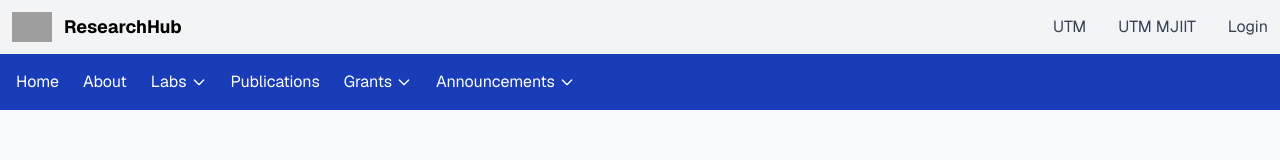
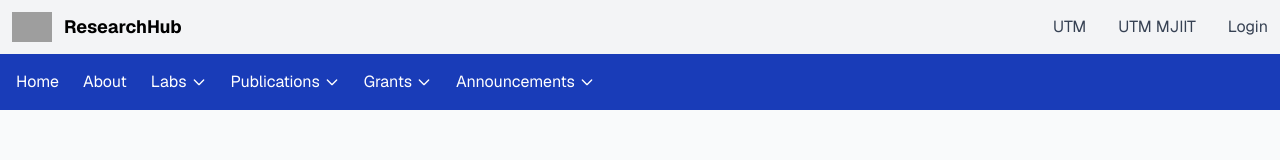
Before and after one commit to safcoding/researchhub, a Next.js app: page / in a window 1280 px wide. Shown: the top 160 px of the page. Built offline with nearby package versions, Linux system fonts and the light colour scheme; no server answers; grey boxes are pictures that could not be loaded.

Commit message:
general fixes

```diff
--- a/src/app/publications/page.tsx
+++ b/src/app/publications/page.tsx
@@ -174,6 +174,8 @@ const monthlyData = useMemo(() => {
                 </span>
               </h3>
 
+            {/* Add Publication Button */}
+            {/*
               <Link
                 href="/publication-add"
                 className="ml-4 bg-blue-600 hover:bg-blue-700 text-white px-4 py-2 rounded text-sm flex items-center transition-colors"
@@ -194,7 +196,7 @@ const monthlyData = useMemo(() => {
                   />
                 </svg>
                 Add Publication
-              </Link>
+              </Link>*/}
             </div>
 
             <div className="flex gap-2">
--- a/src/components/navbar.tsx
+++ b/src/components/navbar.tsx
@@ -52,7 +52,25 @@ const Navbar = () => {
                 </div>
               </div>
 
-              <Link href="/publications" className="hover:underline">Publications</Link>
+              {/*<Link href="/publications" className="hover:underline">Publications</Link>*/}
+
+              {/* Publications dropdown with hover functionality */}
+              <div className="relative group">
+                <div className="flex items-center hover:underline cursor-pointer">
+                  <Link href="/publications" className="hover:no-underline">Publications</Link>
+                  <svg xmlns="http://www.w3.org/2000/svg" className="h-4 w-4 ml-1" fill="none" viewBox="0 0 24 24" stroke="currentColor">
+                    <path strokeLinecap="round" strokeLinejoin="round" strokeWidth={2} d="M19 9l-7 7-7-7" />
+                  </svg>
+                </div>
+                <div className="absolute left-0 mt-2 w-48 bg-white rounded-md shadow-lg py-1 text-gray-700 opacity-0 invisible group-hover:opacity-100 group-hover:visible transition-all duration-300 z-10">
+                  <Link href="/publications" className="block px-4 py-2 hover:bg-gray-100 text-sm">
+                    Publication Overview
+                  </Link>
+                  <Link href="/publication-add" className="block px-4 py-2 hover:bg-gray-100 text-sm">
+                    Add Publication
+                  </Link>
+                </div>
+              </div>
 
               {/* Grants dropdown with hover functionality */}
               <div className="relative group">
```
